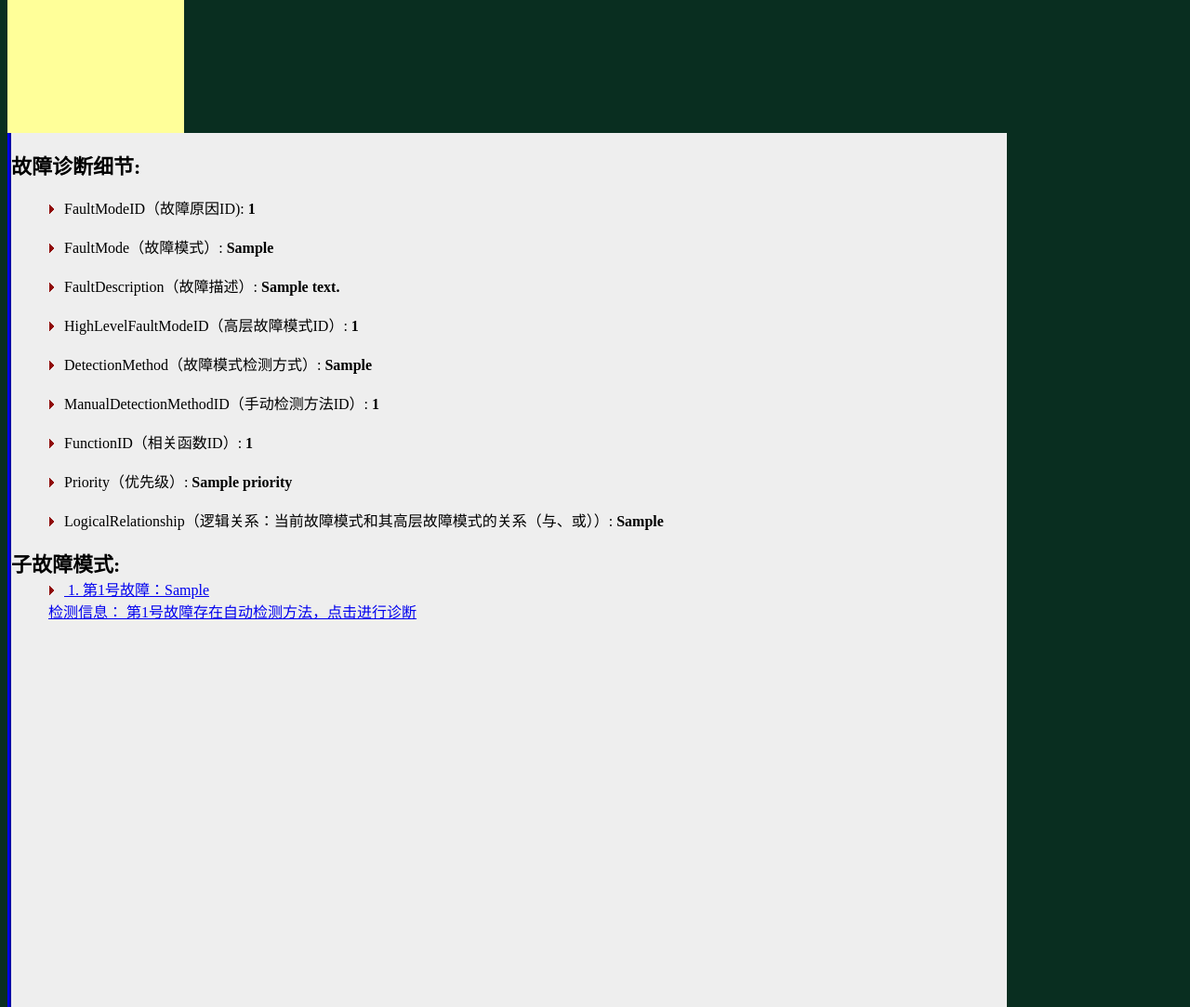
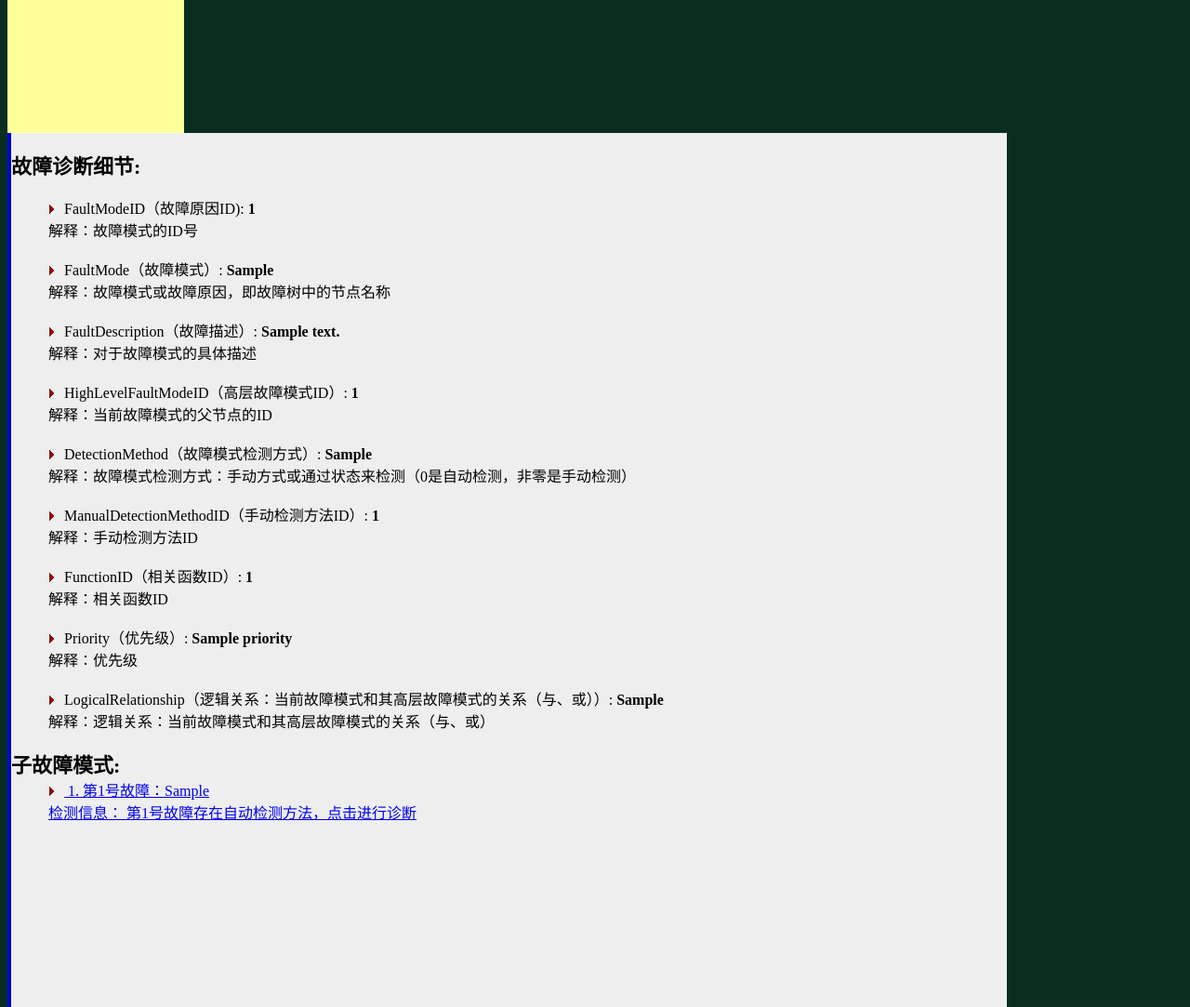
Before and after one commit to wny1990/Fault-Diagnose-System-for-FAST, a Django app: template mysite/fault_data/templates/details/dgdetails.html in a window 1280 px wide. Shown: the part 843-1926 px from the top of the page at 93% size. Run offline with Django 3.2, Linux system fonts and the light colour scheme; the template is opened without the code that fills it: most values are stand-ins (such as "Sample title", 1, 10 or a date in 2020).

Commit message:
04/18/2013

```diff
--- a/mysite/fault_data/templates/details/dgdetails.html
+++ b/mysite/fault_data/templates/details/dgdetails.html
@@ -6,24 +6,33 @@
 <br>
 
  {% for p in ChosenFaultMode %}
-       	<ul>
+     	<ul>
 		<li>FaultModeID（故障原因ID): 	<b>{{ p.FaultModeID }}</b></li>
-		<br>
+		解释：故障模式的ID号
+		<br><br>
 		<li>FaultMode（故障模式）: <b>{{ p.FaultMode }}</b></li>
-		<br>
+		解释：故障模式或故障原因，即故障树中的节点名称
+		<br><br>
 		<li>FaultDescription（故障描述）: <b>{{ p.FaultDescription }}</b></li>
-		<br>
+		解释：对于故障模式的具体描述
+		<br><br>
 		<li>HighLevelFaultModeID（高层故障模式ID）: <b>{{ p.HighLevelFaultModeID }}</b></li>
-		<br>
+		解释：当前故障模式的父节点的ID
+		<br><br>
 		<li>DetectionMethod（故障模式检测方式）: <b>{{ p.DetectionMethod }}</b></li>
-		<br>
+		解释：故障模式检测方式：手动方式或通过状态来检测（0是自动检测，非零是手动检测）
+		<br><br>
 		<li>ManualDetectionMethodID（手动检测方法ID）: <b>{{ p.ManualDetectionMethodID }}</b></li>
-		<br>
+		解释：手动检测方法ID
+		<br><br>
 		<li>FunctionID（相关函数ID）: <b>{{ p.FunctionID }}</b></li>
-		<br>
+		解释：相关函数ID
+		<br><br>
 		<li>Priority（优先级）: <b>{{ p.Priority }}</b></li>
-		<br>
+		解释：优先级
+		<br><br>
 		<li>LogicalRelationship（逻辑关系：当前故障模式和其高层故障模式的关系（与、或））: <b>{{ p.LogicalRelationship }}</b></li>
+    	解释：逻辑关系：当前故障模式和其高层故障模式的关系（与、或）
     	</ul>
   {% endfor %}
 
@@ -33,7 +42,7 @@
 			<ul>
 			<li><a href="/fault_data/diagnose/{{ p.FaultModeID }}/"> {{ forloop.counter }}. 第{{p.FaultModeID}}号故障：{{ p.FaultMode }}</a></li>
 			{% if p.DetectionMethod%}
-				<a href="/fault_data/function/{{ p.FunctionID }}/">检测信息： 第{{p.FaultModeID}}号故障存在自动检测方法，点击进行诊断</a>
+				<a href="/fault_data/dfunction/{{ p.FunctionID }}/">检测信息： 第{{p.FaultModeID}}号故障存在自动检测方法，点击进行诊断</a>
 			{% else %}
 				无自动监测方法，请进行手动检测，相关信息如下：{{p.ManualDetectionMethodID}}
 			{% endif %}
--- a/mysite/fault_data/templates/diagnose/diagnose.html
+++ b/mysite/fault_data/templates/diagnose/diagnose.html
@@ -23,6 +23,7 @@
 <br>
 <br>
 <p><b>2. 输入需要查询的故障模式名(模糊搜索):</b></p>
+
 <form action="/fault_data/search/" method="get">
     <input type="text" name="search_text"><br>
     <input type="submit" value="Search &raquo" class="large orange awesome">
--- a/mysite/fault_data/urls.py
+++ b/mysite/fault_data/urls.py
@@ -17,6 +17,8 @@ urlpatterns = patterns('',
 	url(r'^(?P<mode_id>\d+)/$', views.detail, name='detail'),
 	url(r'^diagnose/$', views.diagnose, name='diagnose'),
 	url(r'^diagnose/(?P<mode_id>\d+)/$', views.dgdetail, name='dgdetail'),
+	url(r'^dfunction/(?P<function_id>\w+)/$', views.dfunction, name='function_id'),
+#	url(r'^dfunction/(?P<function_id>\d+)/$', views.dfunction, name='function_id'),
 #    url(r'^(?P<poll_id>\d+)/results/$', views.results, name='results'),
 #    url(r'^(?P<poll_id>\d+)/vote/$', views.vote, name='vote'),
 )
--- a/mysite/templates/test.html
+++ b/mysite/templates/test.html
@@ -4,7 +4,6 @@
 
 
 	<h2>测试用页面:</h2>
-
 
 	<p>
 		{{ now }}
```
Also changed, not shown: mysite/fault_data/templates/diagnose/dfunction.html (added, +21 -0 lines), mysite/fault_data/views.py (+8 -0 lines), 2 other files.
